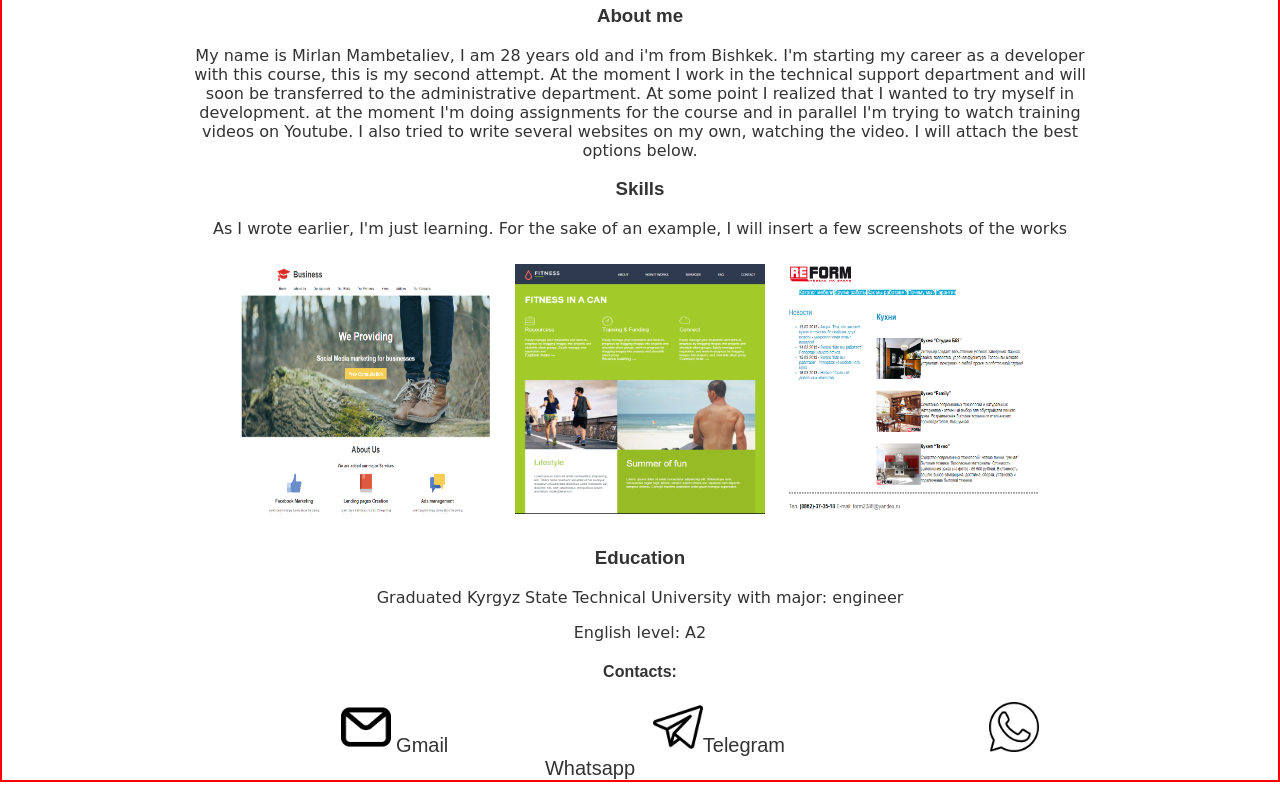
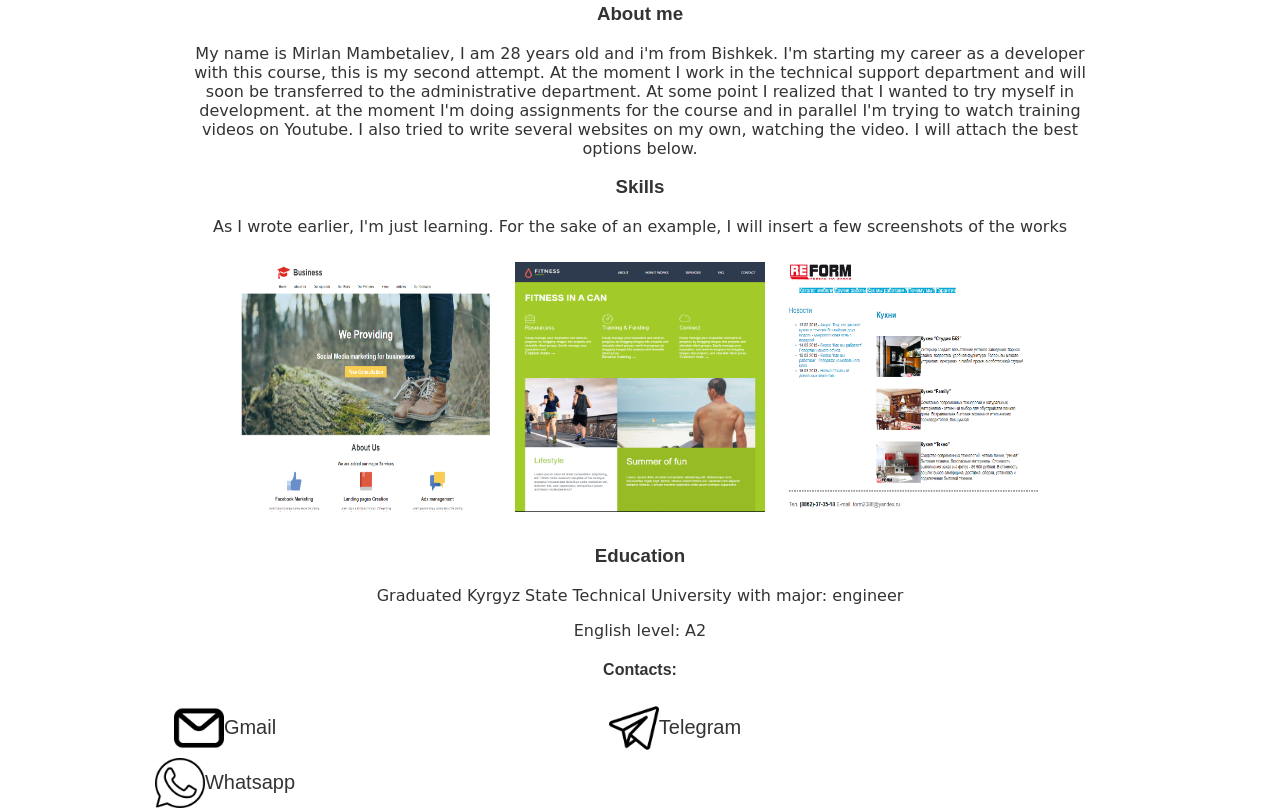
Before and after one commit to MirlanM/rsschool-cv, a plain HTML site: page index.html in a window 1280 px wide. Shown: the part 624-1434 px from the top of the page. Before the commit the page ends 1406 px from the top, so only its background shows below. Drawn offline with Linux system fonts and the light colour scheme; a web font is replaced by a local one.

Commit message:
docs: add more code, fix: contact icon

```diff
--- a/assets/style.css
+++ b/assets/style.css
@@ -4,7 +4,6 @@ body {
     color: #333;
     max-width: 1440px;
     background-color: #fff;
-    border: 2px solid red;
     margin: 0 auto;
 }
 main {
@@ -15,7 +14,6 @@ main {
 .greeting {
     float: left;
     width: 500px;
-    border: 2px solid red;
     margin: 50px 100px;
 }
 h1 {
@@ -23,7 +21,8 @@ h1 {
     font-size: 80px;
 }
 .mainPhoto {
-
+    width: 500px;
+    height: 500px;
 }
 .nav {
     text-align: center;
@@ -51,10 +50,6 @@ p {
     margin: 0 auto;
     text-align: center;
 }
-.image1 {
-    width: 350px;
-    height: 350px;
-}
 .reducedImages {
     width: 250px;
     height: 250px;
@@ -70,10 +65,24 @@ p {
     width: 70%;
 }
 .contacts {
+    text-align: center;
+    width: 100%;
     margin: 0 auto;
-    text-align: center;
-    width: 70%;
-}
-.contico {
 
 }
+.conticons {
+
+}
+.contIco {
+    width: 50px;
+    height: 50px;
+}
+.conticons a {
+    width: 350px;
+    height: 55px;
+    display: flex;
+    align-items: center;
+    justify-content: center;
+    float: left;
+    margin: 0 50px;
+}
--- a/index.html
+++ b/index.html
@@ -14,7 +14,7 @@
         <div class="greeting">
             <h1>Hello, my name is Mirlan</h1>
         </div>
-        <img class= mainPhoto src="/rsschool-cv/assets/photo.jpg" width="500px" height="500px" alt="photo">
+        <img class= mainPhoto src="/rsschool-cv/assets/photo.jpg"  alt="photo">
         <div class="nav">
             <a class="navA" href="#aboutMe">About Me</a>
             <a class="navA" href="#skills">Skills</a>
@@ -34,11 +34,9 @@
         <div class="textskills">
             <p>As I wrote earlier, I'm just learning. For the sake of an example, I will insert a few screenshots of the works</p>
             <div class="images">
-                <!-- <div class="image1"> -->
-                    <img class="reducedImages" src="/rsschool-cv/assets/business.PNG" height="250px" width="250px" alt="screen1">
-                <!-- </div> -->
-                <img class="reducedImages" src="/rsschool-cv/assets/fitness.PNG" height="250px" width="250px" alt="screen2">
-                <img class="reducedImages" src="/rsschool-cv/assets/mebel.PNG" height="250px" width="250px" alt="screen3">
+                <img class="reducedImages" src="/rsschool-cv/assets/business.PNG" alt="screen1">
+                <img class="reducedImages" src="/rsschool-cv/assets/fitness.PNG" alt="screen2">
+                <img class="reducedImages" src="/rsschool-cv/assets/mebel.PNG" alt="screen3">
             </div>
         </div>
     </div>
@@ -49,10 +47,11 @@
     </div>
     <div class="contacts" id="contacts">
         <h4>Contacts:</h4>
-        <a class="cont" href="mailto:spl1ntermika@gmail.com"><img class="contIco" src="/rsschool-cv/assets/email.png" alt="ico" width="50px" height="50px"> Gmail</a>
-        <a class="cont" href="https://t.me/MirlanM93"><img class="contIco" src="/rsschool-cv/assets/telegram.png" alt="ico" width="50px" height="50px">Telegram</a>
-        <a class="cont" href="https://wa.me/+996553012363"><img class="contIco" src="/rsschool-cv/assets/whatsapp.png" alt="ico" width="50px" height="50px">Whatsapp</a>
-
+        <div class="conticons">
+            <a class="cont" href="mailto:spl1ntermika@gmail.com"><img class="contIco" src="/rsschool-cv/assets/email.png" alt="ico"> Gmail</a>
+            <a class="cont" href="https://t.me/MirlanM93"><img class="contIco" src="/rsschool-cv/assets/telegram.png" alt="ico" >Telegram</a>
+            <a class="cont" href="https://wa.me/+996553012363"><img class="contIco" src="/rsschool-cv/assets/whatsapp.png" alt="ico" >Whatsapp</a>
+        </div>
     </div>
 </body>
 </html>
```
